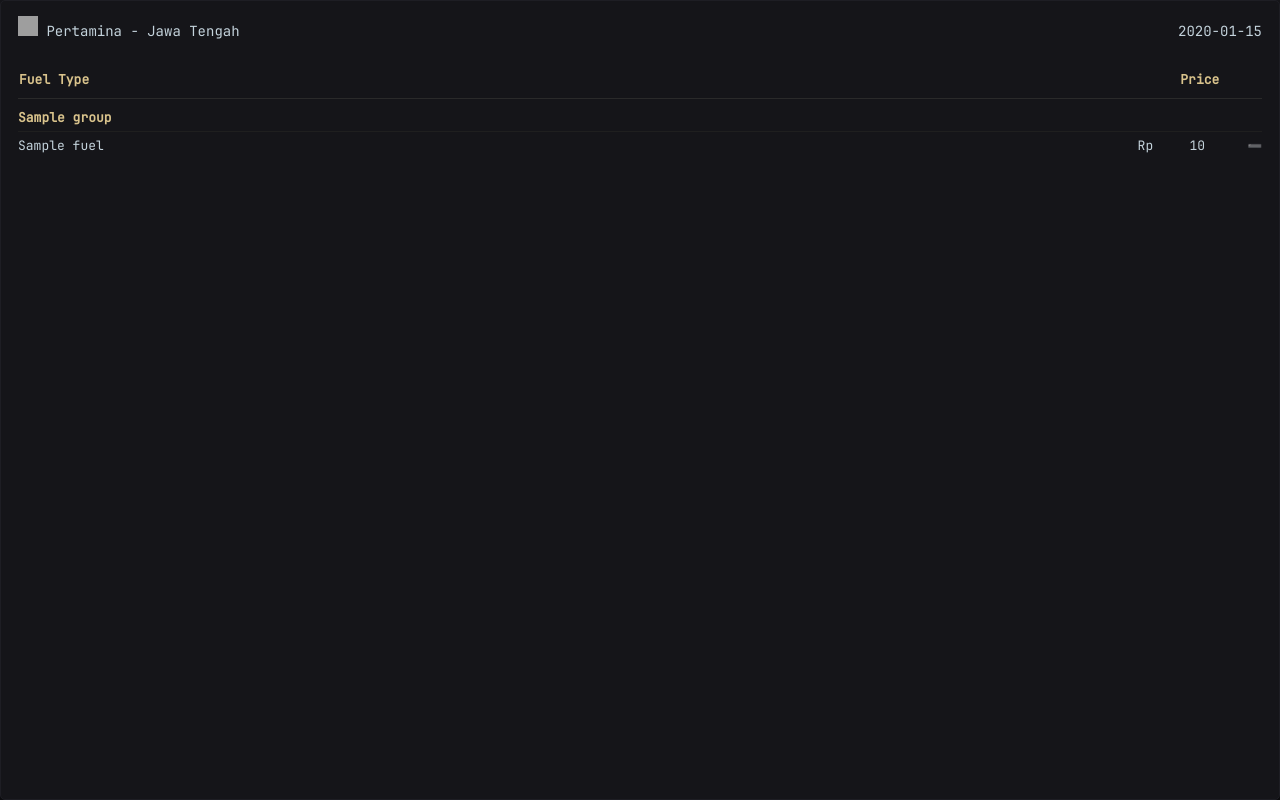
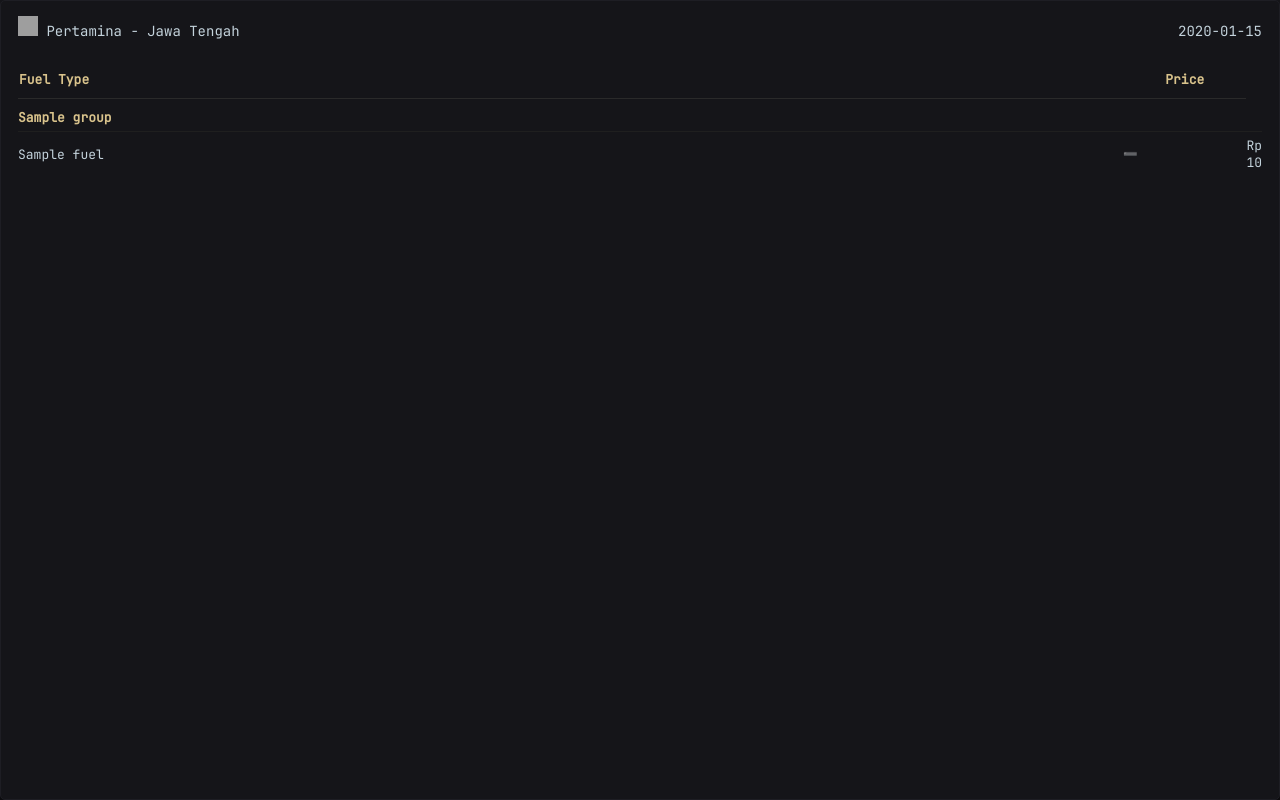
Before and after one commit to rdce-vr/Local-Track, a Flask app: template templates/index.html in a window 1280 px wide. Run offline with Flask 3, Linux system fonts and the light colour scheme; the template is opened without the code that fills it: most values are stand-ins (such as "Sample title", 1, 10 or a date in 2020); grey boxes are pictures that could not be loaded.

Commit message:
Update templates/index.html

```diff
--- a/templates/index.html
+++ b/templates/index.html
@@ -30,16 +30,16 @@
         {% for fuel, price, updated, prev_price, delta in fuels %}
         <tr>
           <td class="fuel">{{ fuel }}</td>
+          {% if delta is not none %}
+            {% if delta > 0 %}
+              <td class="delta up" title="Rp {{'{:,}' .format(prev_price).replace(',', '.')}}">🔺</span>
+              {% elif delta < 0 %}
+              <td class="delta down" title="Rp {{'{:,}' .format(prev_price).replace(',', '.')}}">🔻</span>
+              {% else %}
+              <td class="delta same" title="No Change">➖</span>
+            {% endif %}
+          {% endif %}
           <td class="price">Rp {{ "{:,}".format(price).replace(",", ".") }}
-            {% if delta is not none %}
-              {% if delta > 0 %}
-                <span class="delta up" title="Rp {{'{:,}' .format(prev_price).replace(',', '.')}}">🔺</span>
-                {% elif delta < 0 %}
-                <span class="delta down" title="Rp {{'{:,}' .format(prev_price).replace(',', '.')}}">🔻</span>
-                {% else %}
-                <span class="delta same" title="No Change">➖</span>
-              {% endif %}
-            {% endif %}
           </td>
         </tr>
         {% endfor %}
```
